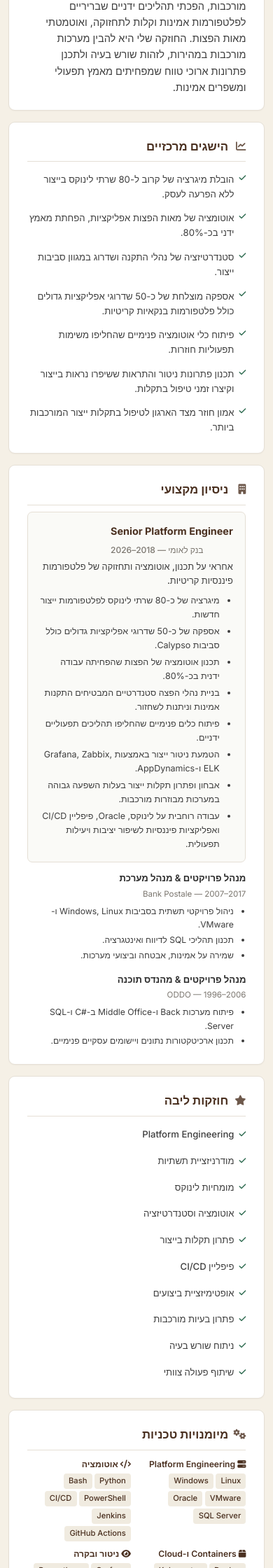
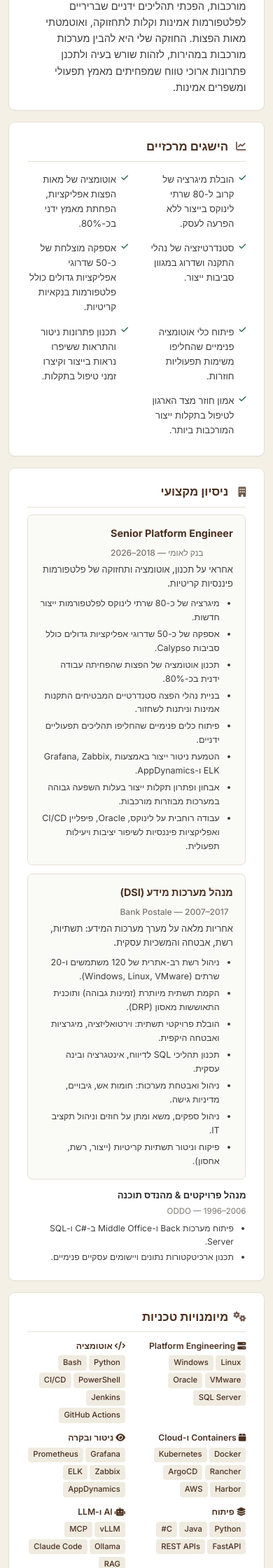
Before and after one commit to gcoh/resume, a Jekyll site: the page built from he/index.md, in a window 390 px wide. Shown: the part 420-2660 px from the top of the page at 70% size. Built offline with Jekyll 4.4.1, drawn with Linux system fonts in a browser that asks for light colours.

Commit message:
Restructure CV: remove Forces, promote Bank Postale DSI, 2-col achievements & skills

```diff
--- a/_layouts/default.html
+++ b/_layouts/default.html
@@ -303,15 +303,14 @@
         }
 
         /* Achievements list */
-        .achievements-list {
-            list-style: none;
-            padding: 0;
-            display: flex;
-            flex-direction: column;
-            gap: 0.25rem;
+        /* Achievements — 2-column grid */
+        .achievements-grid {
+            display: grid;
+            grid-template-columns: 1fr 1fr;
+            gap: 0.3rem 1.5rem;
         }
 
-        .achievements-list li {
+        .achievement-item {
             padding: 0.3rem 0;
             font-size: 0.82rem;
             display: flex;
@@ -319,7 +318,7 @@
             gap: 0.45rem;
         }
 
-        .achievements-list li i {
+        .achievement-item i {
             color: #2d6a4f;
             margin-top: 0.18rem;
             flex-shrink: 0;
@@ -374,10 +373,10 @@
             margin-bottom: 0.1rem;
         }
 
-        /* Other experience — side by side */
+        /* Other experience */
         .exp-other {
             display: grid;
-            grid-template-columns: 1fr 1fr;
+            grid-template-columns: 1fr;
             gap: 0.75rem;
         }
 
@@ -403,33 +402,11 @@
             margin-bottom: 0.15rem;
         }
 
-        /* Strengths grid */
-        .strengths-grid {
+        /* Skills — 2-column grid, airy */
+        .skills-grid {
             display: grid;
             grid-template-columns: 1fr 1fr;
-            gap: 0.35rem 1rem;
-        }
-
-        .strength-item {
-            display: flex;
-            align-items: center;
-            gap: 0.45rem;
-            padding: 0.35rem 0;
-            font-size: 0.82rem;
-            font-weight: 500;
-        }
-
-        .strength-item i {
-            color: #2d6a4f;
-            font-size: 0.7rem;
-            flex-shrink: 0;
-        }
-
-        /* Skills — 3-column grid */
-        .skills-grid {
-            display: grid;
-            grid-template-columns: 1fr 1fr 1fr;
-            gap: 0.5rem 1rem;
+            gap: 0.7rem 2rem;
         }
 
         .skill-group h3 {
@@ -605,9 +582,8 @@
             #skills                   { order: 2; }
             #achievements             { order: 3; }
             #experience               { order: 4; }
-            #strengths                { order: 5; }
-            .bottom-cols:has(#education) { order: 6; }
-            .bottom-cols:has(#contact)   { order: 7; }
+            .bottom-cols:has(#education) { order: 5; }
+            .bottom-cols:has(#contact)   { order: 6; }
             .bottom-cols              { width: 100%; }
 
             /* Hero */
@@ -627,9 +603,9 @@
             .print-only { display: block; }
 
             /* Achievements */
-            .achievements-list { gap: 0.05rem; }
-            .achievements-list li { font-size: 0.76rem; padding: 0.12rem 0; }
-            .achievements-list li i { font-size: 0.62rem; margin-top: 0.15rem; }
+            .achievements-grid { gap: 0.1rem 0.8rem; }
+            .achievement-item { font-size: 0.76rem; padding: 0.12rem 0; }
+            .achievement-item i { font-size: 0.62rem; margin-top: 0.15rem; }
 
             /* Experience highlight */
             .exp-highlight { padding: 0.4rem 0.55rem; margin-bottom: 0.3rem; border: 0.5px solid #ddd; background: #fdfdfd; }
@@ -639,21 +615,16 @@
             .exp-achievements { font-size: 0.74rem; padding-left: 1rem; gap: 0.08rem; }
             .exp-achievements li { margin-bottom: 0.06rem; }
 
-            .exp-other { grid-template-columns: 1fr 1fr; gap: 0.3rem; }
+            .exp-other { grid-template-columns: 1fr; gap: 0.3rem; }
             .exp-item h3 { font-size: 0.78rem; }
             .exp-item .date { font-size: 0.68rem; margin-bottom: 0.15rem; }
             .exp-item ul { font-size: 0.7rem; padding-left: 0.8rem; }
             .exp-item ul li { margin-bottom: 0.1rem; }
 
-            /* Strengths */
-            .strengths-grid { grid-template-columns: 1fr 1fr; gap: 0.12rem 0.5rem; }
-            .strength-item { font-size: 0.76rem; padding: 0.15rem 0; }
-            .strength-item i { font-size: 0.62rem; }
-
             /* Skills — prominent for keyword scanning */
             #skills { border-left: 3px solid #4a3020; padding-left: 0.7rem; background: #fdfdfb; }
             #skills h2 { font-size: 1rem; font-weight: 800; }
-            .skills-grid { grid-template-columns: 1fr 1fr 1fr; gap: 0.3rem 0.6rem; }
+            .skills-grid { grid-template-columns: 1fr 1fr; gap: 0.4rem 1rem; }
             .skills-grid .skill-group h3 { font-size: 0.78rem; margin-bottom: 0.12rem; font-weight: 700; }
             .skills-grid .skill-group .tag { font-size: 0.72rem; padding: 0.1rem 0.4rem; font-weight: 600; background: #efe8da; border: 0.5px solid #d5cbb5; }
 
@@ -776,7 +747,7 @@
                 gap: 0.2rem;
             }
 
-            .exp-other, .strengths-grid, .bottom-cols {
+            .exp-other, .bottom-cols {
                 grid-template-columns: 1fr;
             }
 
@@ -802,7 +773,6 @@
             <a href="#summary"><i class="fa-solid fa-user"></i> {{ site.data.i18n[lang_code].nav_summary | default: 'Summary' }}</a>
             <a href="#achievements"><i class="fa-solid fa-chart-line"></i> {{ site.data.i18n[lang_code].nav_achievements | default: 'Achievements' }}</a>
             <a href="#experience"><i class="fa-solid fa-building"></i> {{ site.data.i18n[lang_code].nav_exp | default: 'Experience' }}</a>
-            <a href="#strengths"><i class="fa-solid fa-star"></i> {{ site.data.i18n[lang_code].nav_strengths | default: 'Strengths' }}</a>
             <a href="#skills"><i class="fa-solid fa-gears"></i> {{ site.data.i18n[lang_code].nav_skills | default: 'Skills' }}</a>
             <a href="#education"><i class="fa-solid fa-graduation-cap"></i> {{ site.data.i18n[lang_code].nav_edu | default: 'Education' }}</a>
             <a href="#languages"><i class="fa-solid fa-language"></i> {{ site.data.i18n[lang_code].nav_lang | default: 'Languages' }}</a>
--- a/he/index.md
+++ b/he/index.md
@@ -21,15 +21,15 @@
 
 <section class="section" id="achievements">
     <h2><i class="fa-solid fa-chart-line"></i> הישגים מרכזיים</h2>
-    <ul class="impact-list achievements-list">
-        <li><i class="fa-solid fa-check"></i> הובלת מיגרציה של קרוב ל-80 שרתי לינוקס בייצור ללא הפרעה לעסק.</li>
-        <li><i class="fa-solid fa-check"></i> אוטומציה של מאות הפצות אפליקציות, הפחתת מאמץ ידני בכ-80%.</li>
-        <li><i class="fa-solid fa-check"></i> סטנדרטיזציה של נהלי התקנה ושדרוג במגוון סביבות ייצור.</li>
-        <li><i class="fa-solid fa-check"></i> אספקה מוצלחת של כ-50 שדרוגי אפליקציות גדולים כולל פלטפורמות בנקאיות קריטיות.</li>
-        <li><i class="fa-solid fa-check"></i> פיתוח כלי אוטומציה פנימיים שהחליפו משימות תפעוליות חוזרות.</li>
-        <li><i class="fa-solid fa-check"></i> תכנון פתרונות ניטור והתראות ששיפרו נראות בייצור וקיצרו זמני טיפול בתקלות.</li>
-        <li><i class="fa-solid fa-check"></i> אמון חוזר מצד הארגון לטיפול בתקלות ייצור המורכבות ביותר.</li>
-    </ul>
+    <div class="achievements-grid">
+        <div class="achievement-item"><i class="fa-solid fa-check"></i> הובלת מיגרציה של קרוב ל-80 שרתי לינוקס בייצור ללא הפרעה לעסק.</div>
+        <div class="achievement-item"><i class="fa-solid fa-check"></i> אוטומציה של מאות הפצות אפליקציות, הפחתת מאמץ ידני בכ-80%.</div>
+        <div class="achievement-item"><i class="fa-solid fa-check"></i> סטנדרטיזציה של נהלי התקנה ושדרוג במגוון סביבות ייצור.</div>
+        <div class="achievement-item"><i class="fa-solid fa-check"></i> אספקה מוצלחת של כ-50 שדרוגי אפליקציות גדולים כולל פלטפורמות בנקאיות קריטיות.</div>
+        <div class="achievement-item"><i class="fa-solid fa-check"></i> פיתוח כלי אוטומציה פנימיים שהחליפו משימות תפעוליות חוזרות.</div>
+        <div class="achievement-item"><i class="fa-solid fa-check"></i> תכנון פתרונות ניטור והתראות ששיפרו נראות בייצור וקיצרו זמני טיפול בתקלות.</div>
+        <div class="achievement-item"><i class="fa-solid fa-check"></i> אמון חוזר מצד הארגון לטיפול בתקלות ייצור המורכבות ביותר.</div>
+    </div>
 </section>
 
 <section class="section" id="experience">
@@ -53,16 +53,24 @@
         </ul>
     </div>
 
+    <div class="exp-highlight">
+        <div class="exp-highlight-header">
+            <h3>מנהל מערכות מידע (DSI)</h3>
+            <span class="date">Bank Postale — 2007–2017</span>
+        </div>
+        <p class="exp-intro">אחריות מלאה על מערך מערכות המידע: תשתיות, רשת, אבטחה והמשכיות עסקית.</p>
+        <ul class="exp-achievements">
+            <li>ניהול רשת רב-אתרית של 120 משתמשים ו-20 שרתים (Windows, Linux, VMware).</li>
+            <li>הקמת תשתית מיותרת (זמינות גבוהה) ותוכנית התאוששות מאסון (DRP).</li>
+            <li>הובלת פרויקטי תשתית: וירטואליזציה, מיגרציות ואבטחה היקפית.</li>
+            <li>תכנון תהליכי SQL לדיווח, אינטגרציה ובינה עסקית.</li>
+            <li>ניהול ואבטחת מערכות: חומות אש, גיבויים, מדיניות גישה.</li>
+            <li>ניהול ספקים, משא ומתן על חוזים וניהול תקציב IT.</li>
+            <li>פיקוח וניטור תשתיות קריטיות (ייצור, רשת, אחסון).</li>
+        </ul>
+    </div>
+
     <div class="exp-other">
-        <div class="exp-item">
-            <h3>מנהל פרויקטים &amp; מנהל מערכת</h3>
-            <div class="date">Bank Postale — 2007–2017</div>
-            <ul>
-                <li>ניהול פרויקטי תשתית בסביבות Windows, Linux ו-VMware.</li>
-                <li>תכנון תהליכי SQL לדיווח ואינטגרציה.</li>
-                <li>שמירה על אמינות, אבטחה וביצועי מערכות.</li>
-            </ul>
-        </div>
         <div class="exp-item">
             <h3>מנהל פרויקטים &amp; מהנדס תוכנה</h3>
             <div class="date">ODDO — 1996–2006</div>
@@ -71,22 +79,6 @@
                 <li>תכנון ארכיטקטורות נתונים ויישומים עסקיים פנימיים.</li>
             </ul>
         </div>
-    </div>
-</section>
-
-<section class="section" id="strengths">
-    <h2><i class="fa-solid fa-star"></i> חוזקות ליבה</h2>
-    <div class="strengths-grid">
-        <span class="strength-item"><i class="fa-solid fa-check"></i> Platform Engineering</span>
-        <span class="strength-item"><i class="fa-solid fa-check"></i> מודרניזציית תשתיות</span>
-        <span class="strength-item"><i class="fa-solid fa-check"></i> מומחיות לינוקס</span>
-        <span class="strength-item"><i class="fa-solid fa-check"></i> אוטומציה וסטנדרטיזציה</span>
-        <span class="strength-item"><i class="fa-solid fa-check"></i> פתרון תקלות בייצור</span>
-        <span class="strength-item"><i class="fa-solid fa-check"></i> פיפליין CI/CD</span>
-        <span class="strength-item"><i class="fa-solid fa-check"></i> אופטימיזציית ביצועים</span>
-        <span class="strength-item"><i class="fa-solid fa-check"></i> פתרון בעיות מורכבות</span>
-        <span class="strength-item"><i class="fa-solid fa-check"></i> ניתוח שורש בעיה</span>
-        <span class="strength-item"><i class="fa-solid fa-check"></i> שיתוף פעולה צוותי</span>
     </div>
 </section>
 
```
Also changed, not shown: en/index.md (+26 -34 lines), fr/index.md (+26 -34 lines).
